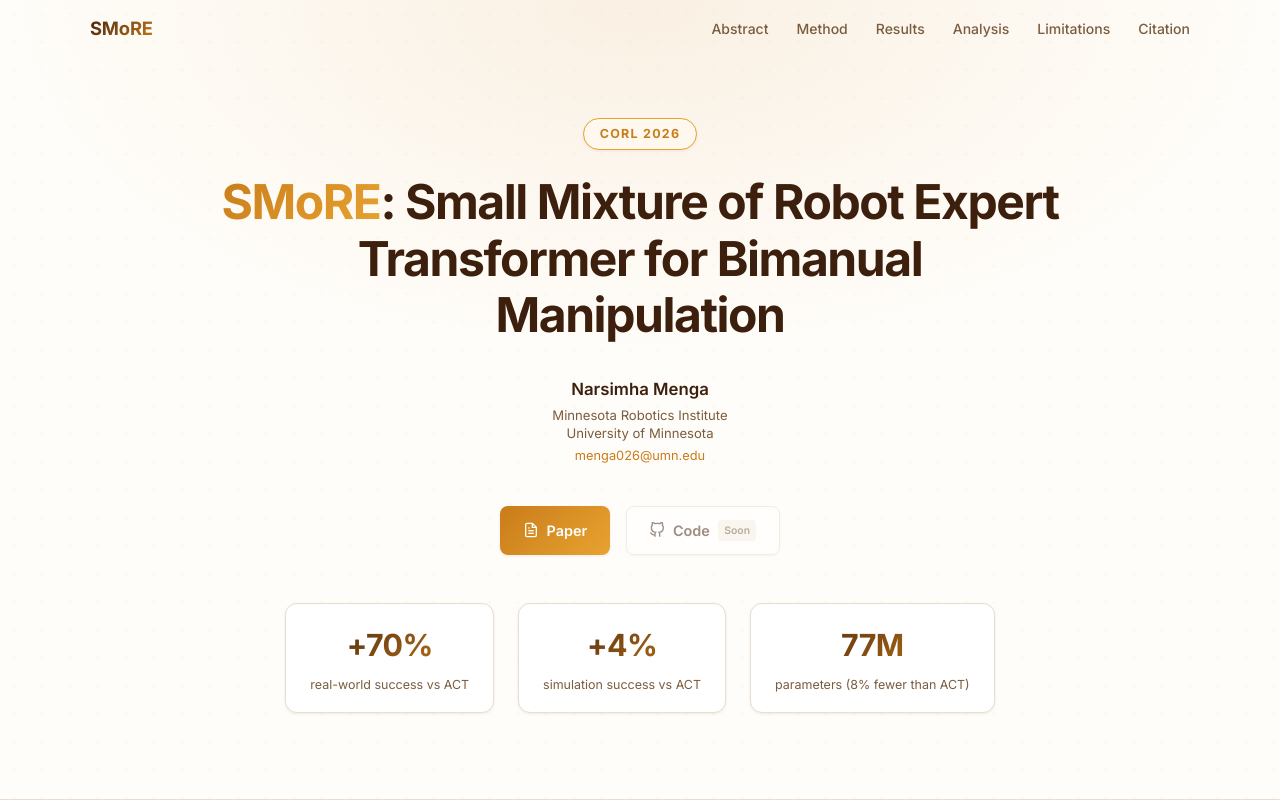
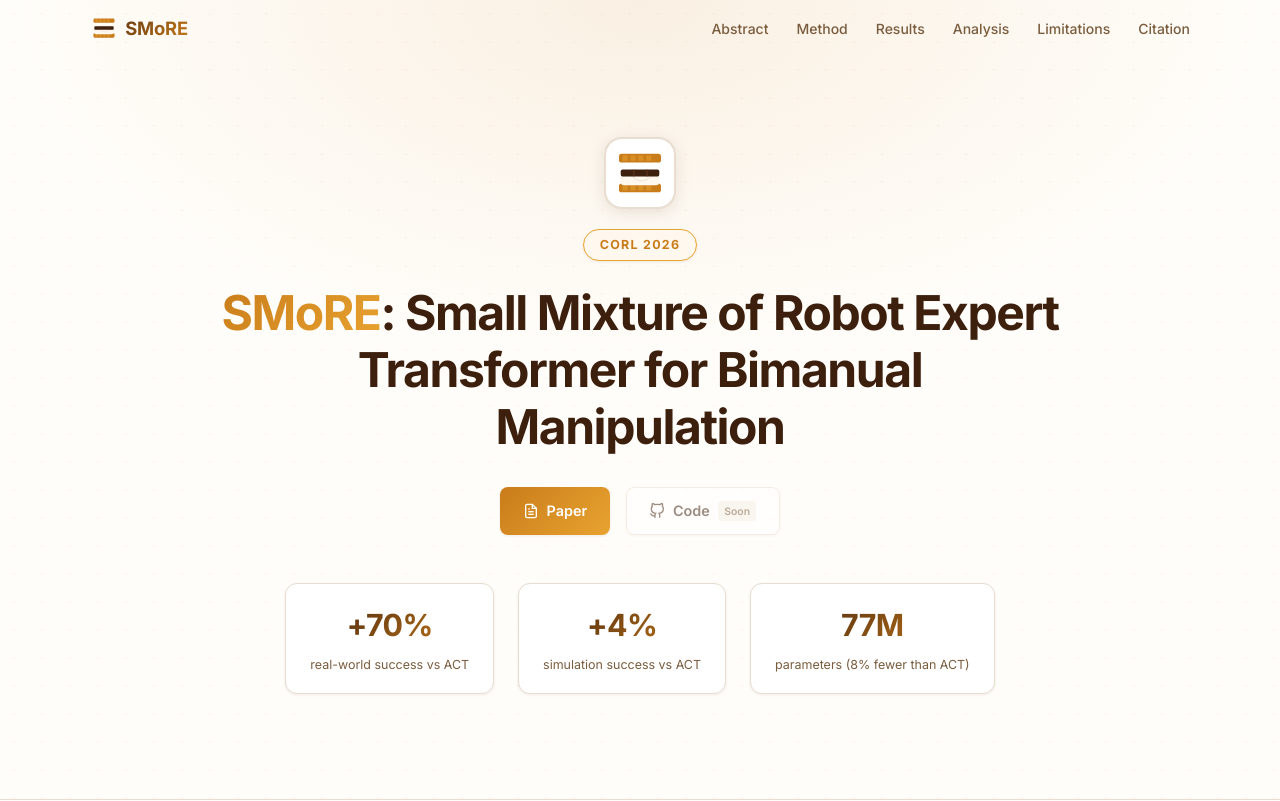
Before and after one commit to smore-web/smore-web.github.io, a plain HTML site: page index.html in a window 1280 px wide. Shown: the top 801 px of the page. Drawn offline with Linux system fonts and the light colour scheme.

Commit message:
Add s'more logo, remove all author info (anonymous submission)

```diff
--- a/index.html
+++ b/index.html
@@ -14,7 +14,10 @@
   <!-- ── NAV ── -->
   <nav id="navbar">
     <div class="nav-inner">
-      <span class="nav-logo">SMoRE</span>
+      <span class="nav-logo">
+        <img src="assets/smore-logo.svg" alt="SMoRE logo" class="nav-logo-img" />
+        SMoRE
+      </span>
       <ul class="nav-links">
         <li><a href="#abstract">Abstract</a></li>
         <li><a href="#method">Method</a></li>
@@ -29,19 +32,14 @@
   <!-- ── HERO ── -->
   <header id="hero">
     <div class="hero-inner">
+      <div class="hero-logo-wrap">
+        <img src="assets/smore-logo.svg" alt="SMoRE" class="hero-logo" />
+      </div>
       <div class="venue-badge">CoRL 2026</div>
       <h1 class="title">
         <span class="accent">SMoRE</span>: Small Mixture of Robot Expert
         Transformer for Bimanual Manipulation
       </h1>
-
-      <div class="authors">
-        <div class="author-card">
-          <span class="author-name">Narsimha Menga</span>
-          <span class="author-affil">Minnesota Robotics Institute<br />University of Minnesota</span>
-          <a class="author-email" href="mailto:menga026@umn.edu">menga026@umn.edu</a>
-        </div>
-      </div>
 
       <div class="hero-links">
         <a class="btn btn-primary" href="assets/SMoRE__CORL2026.pdf" target="_blank" rel="noopener">
@@ -504,7 +502,7 @@
         <pre id="bibtex"><code>@inproceedings{menga2026smore,
   title     = {{SMoRE}: Small Mixture of Robot Expert Transformer
                for Bimanual Manipulation},
-  author    = {Menga, Narsimha},
+  author    = {Anonymous},
   booktitle = {Conference on Robot Learning (CoRL)},
   year      = {2026},
 }</code></pre>
@@ -515,13 +513,8 @@
   <!-- ── FOOTER ── -->
   <footer>
     <div class="container">
-      <p>
-        Narsimha Menga &mdash; Minnesota Robotics Institute, University of Minnesota &mdash;
-        <a href="mailto:menga026@umn.edu">menga026@umn.edu</a>
-      </p>
-      <p class="footer-note">
-        Website template inspired by academic project pages in the robotics community.
-      </p>
+      <p>SMoRE &mdash; CoRL 2026</p>
+      <p class="footer-note">Anonymous submission.</p>
     </div>
   </footer>
 
--- a/style.css
+++ b/style.css
@@ -73,6 +73,9 @@ img { display: block; width: 100%; border-radius: 8px; }
   gap: 1rem;
 }
 .nav-logo {
+  display: flex;
+  align-items: center;
+  gap: 0.45rem;
   font-weight: 800;
   font-size: 1.15rem;
   background: linear-gradient(135deg, var(--chocolate), var(--amber));
@@ -80,6 +83,12 @@ img { display: block; width: 100%; border-radius: 8px; }
   -webkit-text-fill-color: transparent;
   background-clip: text;
   letter-spacing: -0.01em;
+}
+.nav-logo-img {
+  width: 28px;
+  height: 28px;
+  border-radius: 6px;
+  flex-shrink: 0;
 }
 .nav-links {
   list-style: none;
@@ -124,6 +133,21 @@ img { display: block; width: 100%; border-radius: 8px; }
   margin: auto;
   text-align: center;
   position: relative;
+}
+
+.hero-logo-wrap {
+  display: flex;
+  justify-content: center;
+  margin-bottom: 1.25rem;
+}
+.hero-logo {
+  width: 72px;
+  height: 72px;
+  border-radius: 18px;
+  box-shadow: var(--shadow-md);
+  border: 2px solid var(--border);
+  background: var(--surface);
+  padding: 6px;
 }
 
 .venue-badge {
```
Also changed, not shown: assets/smore-logo.svg (added).
